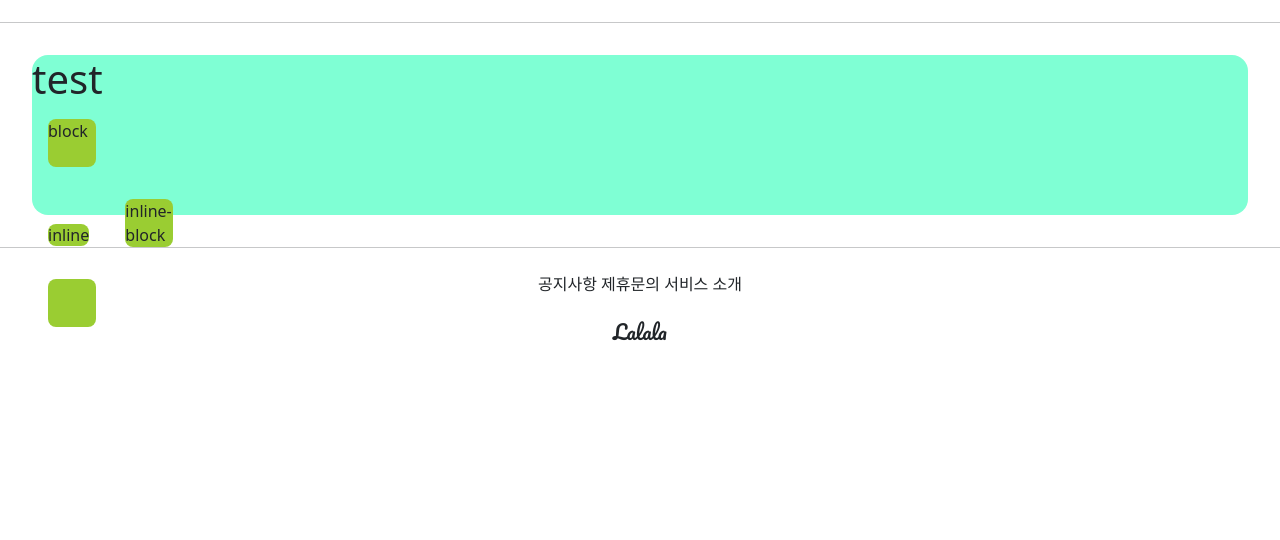
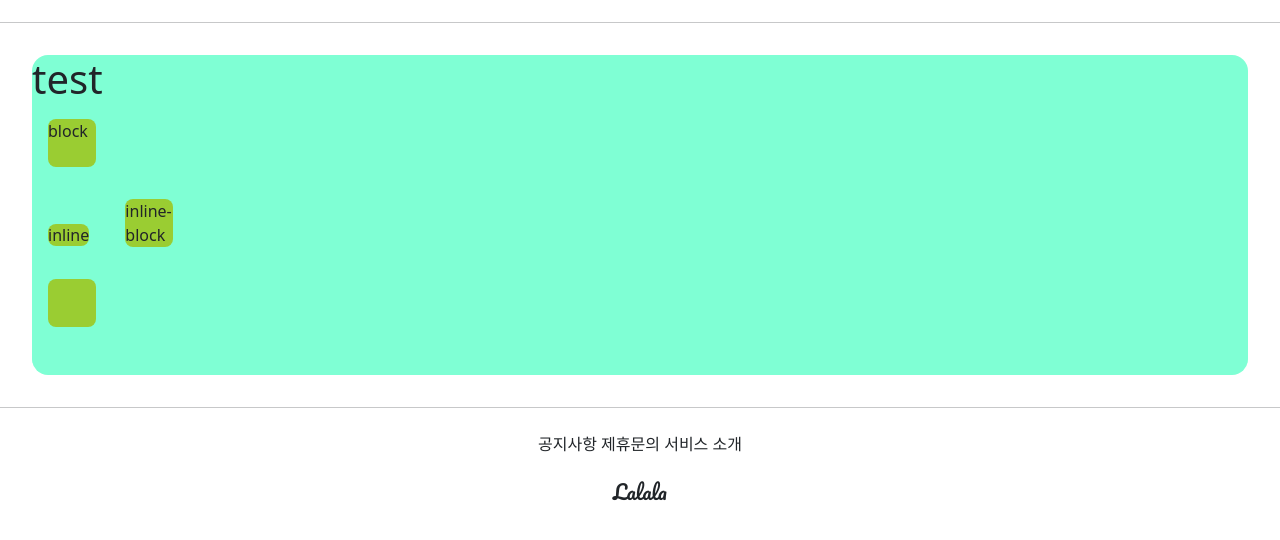
Before and after one commit to sun-hani/gis_2021, a Django app: page /accounts/hello_world/ in a window 1280 px wide. Shown: the part 146-686 px from the top of the page. Run offline with Django 3.2, Linux system fonts and the light colour scheme; parts of the project's set-up code (start-up, migrations or seed data) failed here and were passed over.

Commit message:
0707 commit 2-1

```diff
--- a/accountapp/templates/accountapp/hello_world.html
+++ b/accountapp/templates/accountapp/hello_world.html
@@ -11,7 +11,7 @@
         }
     </style>
 
-    <div style="height: 10rem; background-color: aquamarine; margin: 2rem; border-radius: 1rem;">
+    <div style="height: 20rem; background-color: aquamarine; margin: 2rem; border-radius: 1rem;">
         <h1>test</h1>
 
     <div class="testing" style="display: block">block</div>
```
